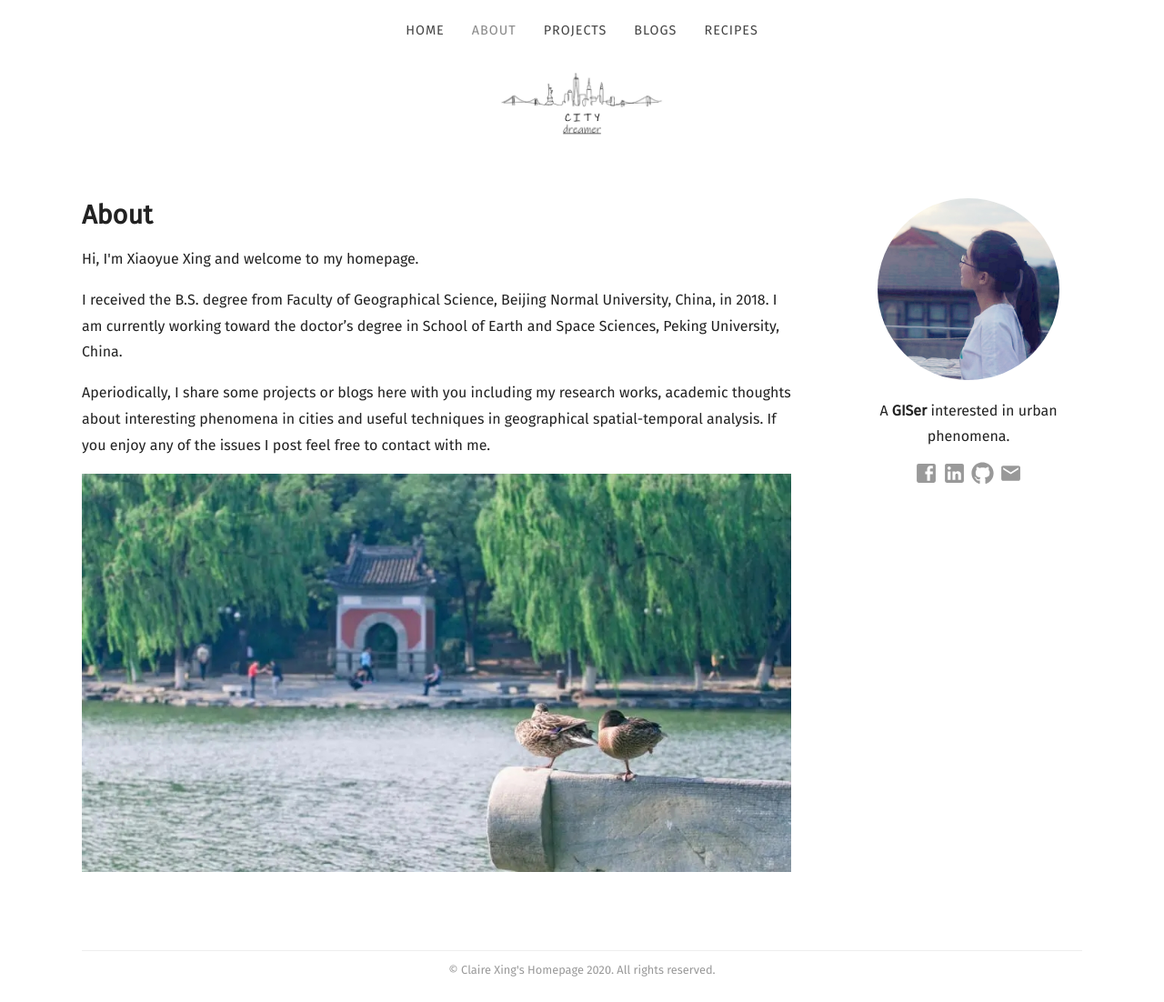
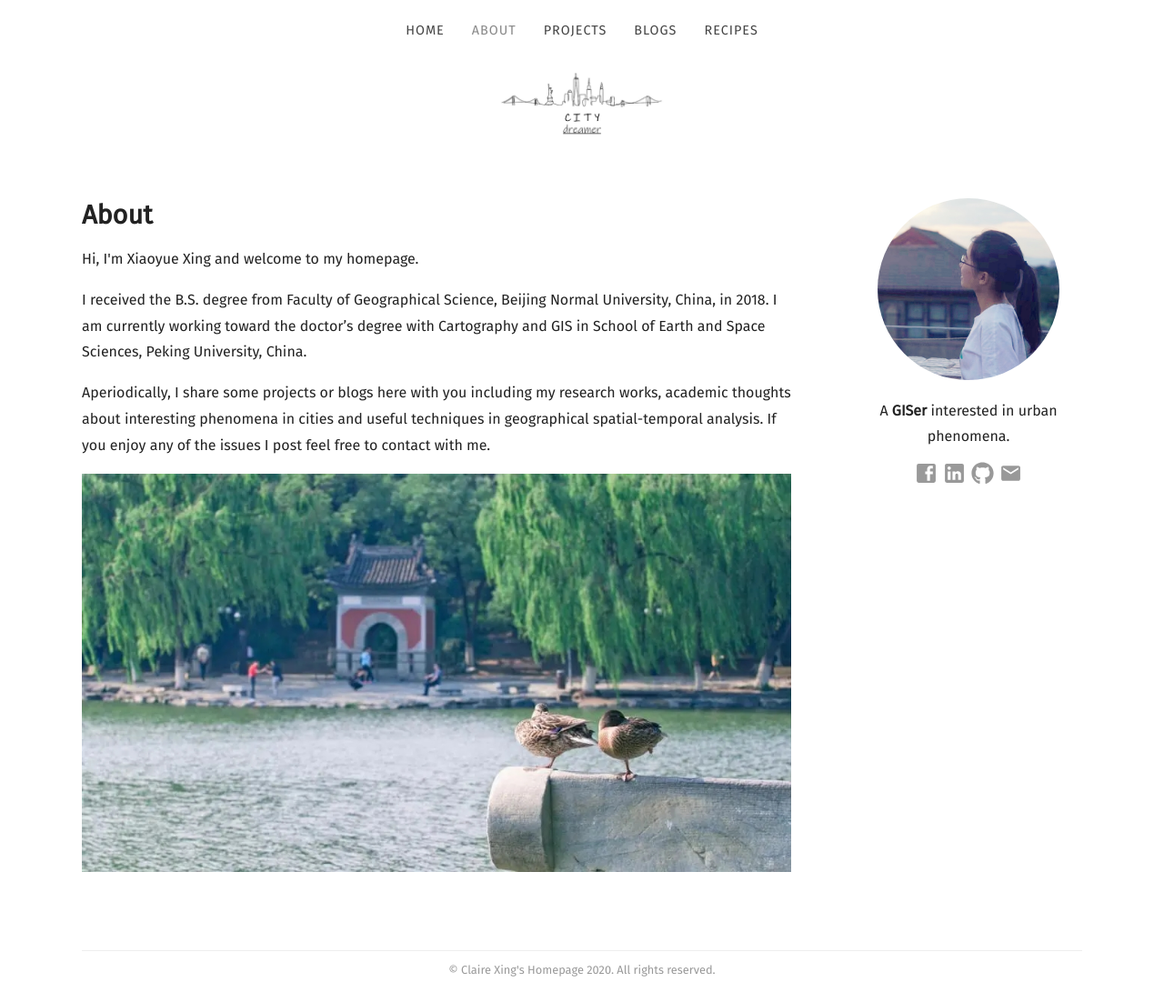
Before and after one commit to ClaireXing/ClaireXing.github.io, a Jekyll site: the page built from about.html, in a window 1280 px wide and 1102 px high. Shown: the whole window at 91% size. Built offline with Jekyll 4.4.1, drawn with Linux system fonts in a browser that asks for light colours; some web fonts are replaced.

Commit message:
institution

```diff
--- a/about.html
+++ b/about.html
@@ -7,7 +7,7 @@ title: About
 	<p>Hi, I'm Xiaoyue Xing and welcome to my homepage. </p>
 
 	<p>I received the B.S. degree from Faculty of Geographical Science, Beijing Normal University, China, in 2018.
-		I am currently working toward the doctor’s degree in School of Earth and Space Sciences, Peking University, China.</p>
+		I am currently working toward the doctor’s degree with Cartography and GIS in School of Earth and Space Sciences, Peking University, China.</p>
 
 	<p>Aperiodically, I share some projects or blogs here with you including my research works, academic thoughts about interesting phenomena in cities and
 		useful techniques in geographical spatial-temporal analysis.
```
